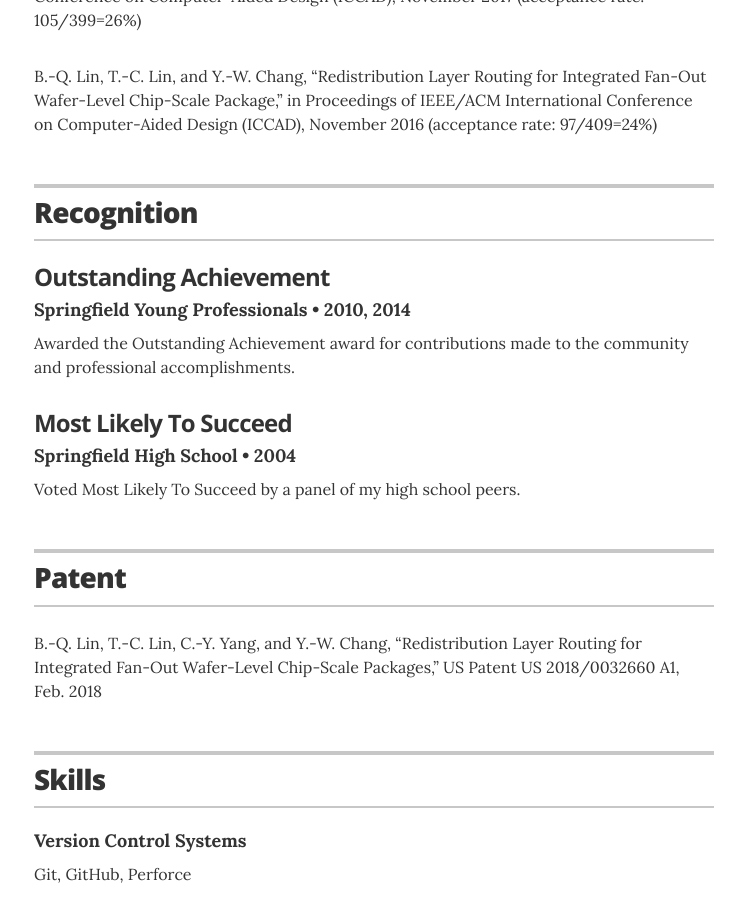
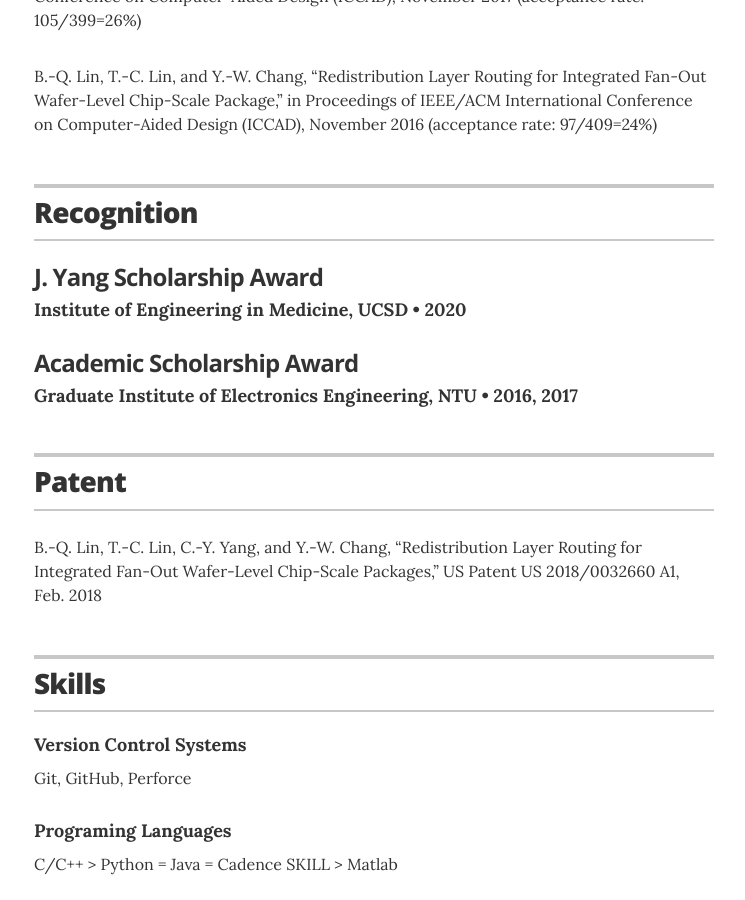
Before and after one commit to jamestclin/jamestclin.github.io, a Jekyll site: the page built from index.html, in a window 1280 px wide and 900 px high, scrolled down 2643 px. Shown: the whole window, without its empty margins (266-1011 px from the left). Built offline with Jekyll 4.4.1, drawn with Linux system fonts in a browser that asks for light colours.

Commit message:
Update recognitions

```diff
--- a/_data/recognitions.yml
+++ b/_data/recognitions.yml
@@ -1,10 +1,8 @@
 # Recognitions
-- award: Outstanding Achievement
-  organization: Springfield Young Professionals
-  year: 2010, 2014
-  summary: Awarded the Outstanding Achievement award for contributions made to the community and professional accomplishments.
+- award: J. Yang Scholarship Award
+  organization: Institute of Engineering in Medicine, UCSD
+  year: 2020
 
-- award: Most Likely To Succeed
-  organization: Springfield High School
-  year: 2004
-  summary: Voted Most Likely To Succeed by a panel of my high school peers.
+- award: Academic Scholarship Award
+  organization: Graduate Institute of Electronics Engineering, NTU
+  year: 2016, 2017
```
